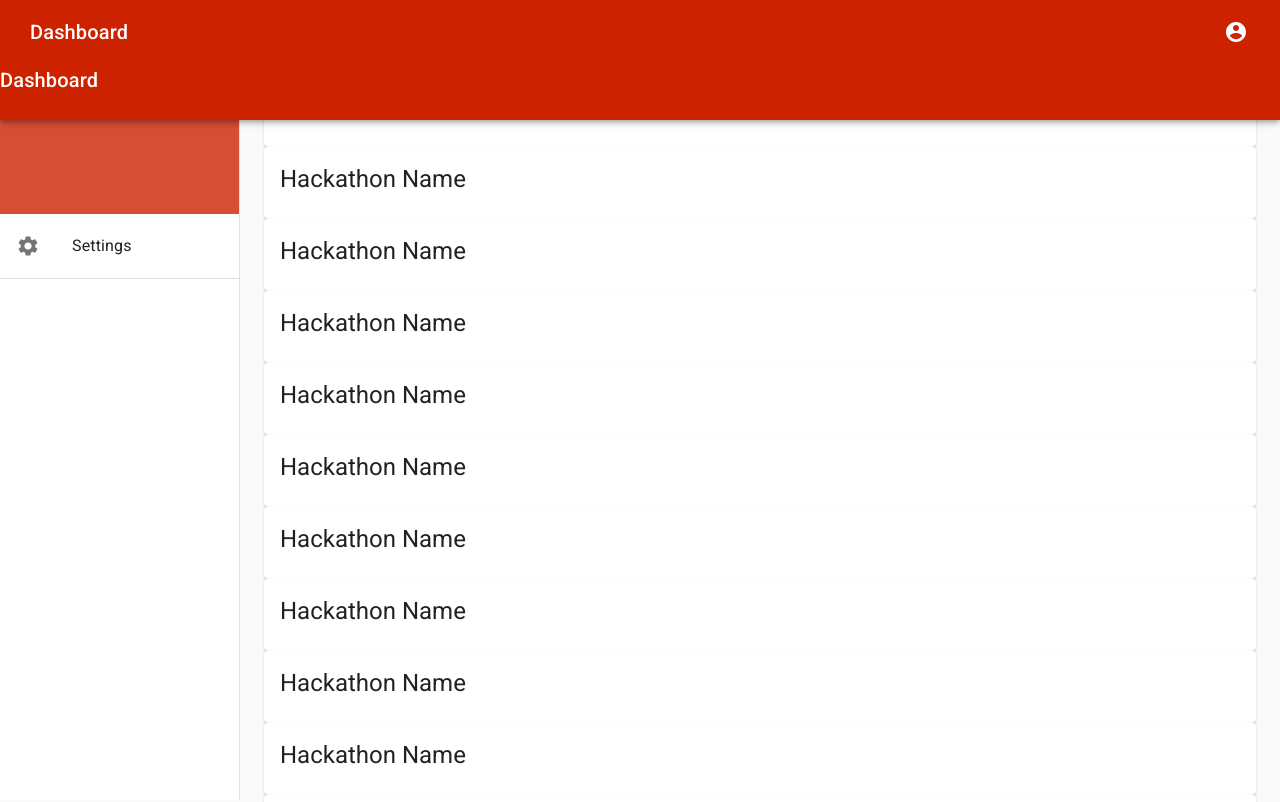
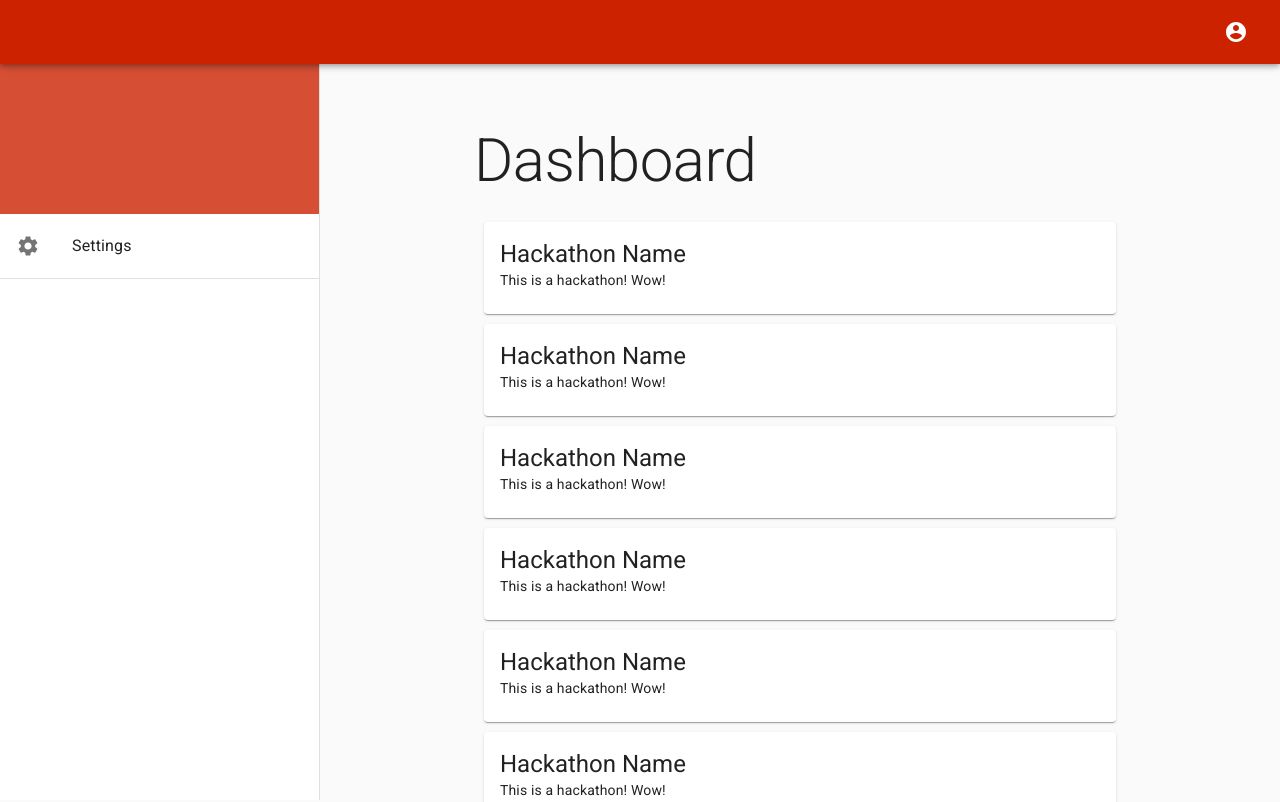
Before and after one commit to evscott/hackapp-client, a React (Create React App) app: page /dashboard in a window 1280 px wide. Shown: the top 802 px of the page. Built offline with nearby package versions, Linux system fonts and the light colour scheme.

Commit message:
Made the title on pages appear after scrolling

```diff
--- a/src/components/dashboard/HackathonCard.js
+++ b/src/components/dashboard/HackathonCard.js
@@ -8,7 +8,8 @@ import { makeStyles } from "@material-ui/core/styles";
 const useStyles = makeStyles(theme => {
   return {
     root: {
-      width: "100%"
+      width: `calc(100% - 20px)`,
+      margin: 10
     }
   };
 });
@@ -21,6 +22,9 @@ export default function HackathonCard(props) {
         <Typography variant="h5" component="h2">
           Hackathon Name
         </Typography>
+        <Typography variant="p" component="p">
+          This is a hackathon! Wow!
+        </Typography>
       </CardContent>
     </Card>
   );
--- a/src/components/page/AppBar.js
+++ b/src/components/page/AppBar.js
@@ -1,6 +1,7 @@
 import React, { useEffect, useState } from "react";
 import PropTypes from "prop-types";
 import Typography from "@material-ui/core/Typography";
+import Fade from "@material-ui/core/Fade";
 import AppBar from "@material-ui/core/AppBar";
 import Toolbar from "@material-ui/core/Toolbar";
 import MenuIcon from "@material-ui/icons/Menu";
@@ -8,7 +9,7 @@ import IconButton from "@material-ui/core/IconButton";
 import AccountCircle from "@material-ui/icons/AccountCircle";
 import { makeStyles } from "@material-ui/core/styles";
 
-const scrollThreshold = 100;
+const scrollThreshold = 130;
 
 const useStyles = makeStyles(theme => {
   return {
@@ -16,11 +17,6 @@ const useStyles = makeStyles(theme => {
       position: "fixed",
       top: 0,
       zIndex: 1301 // Ensures it is in front of any drawers
-    },
-    container: {
-      position: "relative",
-      overflow: "hidden",
-      height: 120
     },
     appBarLeft: {
       marginLeft: "20px",
@@ -37,10 +33,6 @@ const useStyles = makeStyles(theme => {
       padding: "0 10px",
       verticalAlign: "middle"
     },
-    megaTitle: {
-      display: "none",
-      marginLeft: 25
-    },
     menu: {
       display: "inline-block",
       [theme.breakpoints.up("md")]: {
@@ -54,7 +46,7 @@ export default function AppBarComponent(props) {
   const [expanded, setExpanded] = useState(true);
 
   useEffect(() => {
-    const handleScroll = event => {
+    const handleScroll = () => {
       let scrollTop = window.pageYOffset;
       if (scrollTop > scrollThreshold && expanded) {
         setExpanded(false);
@@ -82,14 +74,16 @@ export default function AppBarComponent(props) {
             >
               <MenuIcon />
             </IconButton>
+            <Fade in={!expanded}>
               <Typography
                 component="h6"
                 variant="h6"
                 className={classes.title}
                 nowrap="true"
               >
-              {props.title ? props.title : "HackApp"}
+                {props.title}
               </Typography>
+            </Fade>
           </div>
           <div className={classes.appBarRight}>
             <IconButton
@@ -100,14 +94,6 @@ export default function AppBarComponent(props) {
             </IconButton>
           </div>
         </Toolbar>
-        <Typography
-          component="p"
-          variant="h6"
-          className={expanded ? classes.megaTitleExpanded : classes.megaTitle}
-          nowrap="true"
-        >
-          {props.title ? props.title : "HackApp"}
-        </Typography>
       </div>
     </AppBar>
   );
--- a/src/components/page/Drawer.js
+++ b/src/components/page/Drawer.js
@@ -5,11 +5,15 @@ import Drawer from "@material-ui/core/Drawer";
 import { makeStyles } from "@material-ui/core/styles";
 
 export const drawerWidth = 240;
+export const largeDrawerWidth = 320;
 
 const useStyles = makeStyles(theme => {
   return {
     drawerPaper: {
-      width: drawerWidth
+      width: drawerWidth,
+      [theme.breakpoints.up("md")]: {
+        width: largeDrawerWidth
+      }
     }
   };
 });
--- a/src/components/page/Page.js
+++ b/src/components/page/Page.js
@@ -4,7 +4,7 @@ import Container from "@material-ui/core/Container";
 import Typography from "@material-ui/core/Typography";
 import { makeStyles } from "@material-ui/core/styles";
 import Drawer from "./Drawer";
-import { drawerWidth } from "./Drawer";
+import { largeDrawerWidth } from "./Drawer";
 import PropTypes from "prop-types";
 import DrawerList from "./DrawerList";
 
@@ -17,10 +17,15 @@ const useStyles = makeStyles(theme => {
     },
     content: {
       marginTop: 75,
+      maxWidth: 700,
       [theme.breakpoints.up("md")]: {
-        width: `calc(100% - ${drawerWidth}px)`,
-        marginLeft: drawerWidth
+        width: `calc(100% - ${largeDrawerWidth}px)`,
+        marginLeft: `calc(${largeDrawerWidth}px + ((50% - ${0.5 * largeDrawerWidth}px) - 350px))`
       }
+    },
+    title: {
+      paddingTop: 50,
+      marginBottom: 25
     }
   };
 });
@@ -50,6 +55,13 @@ export default function Page(props) {
         />
       </Drawer>
       <Container className={classes.content}>
+        <Typography
+          variant="h2"
+          component="h1"
+          className={classes.title}
+        >
+          {props.title}
+        </Typography>
         {props.children}
       </Container>
     </div>
```
Lines whose indentation alone changed are shown as unchanged.
